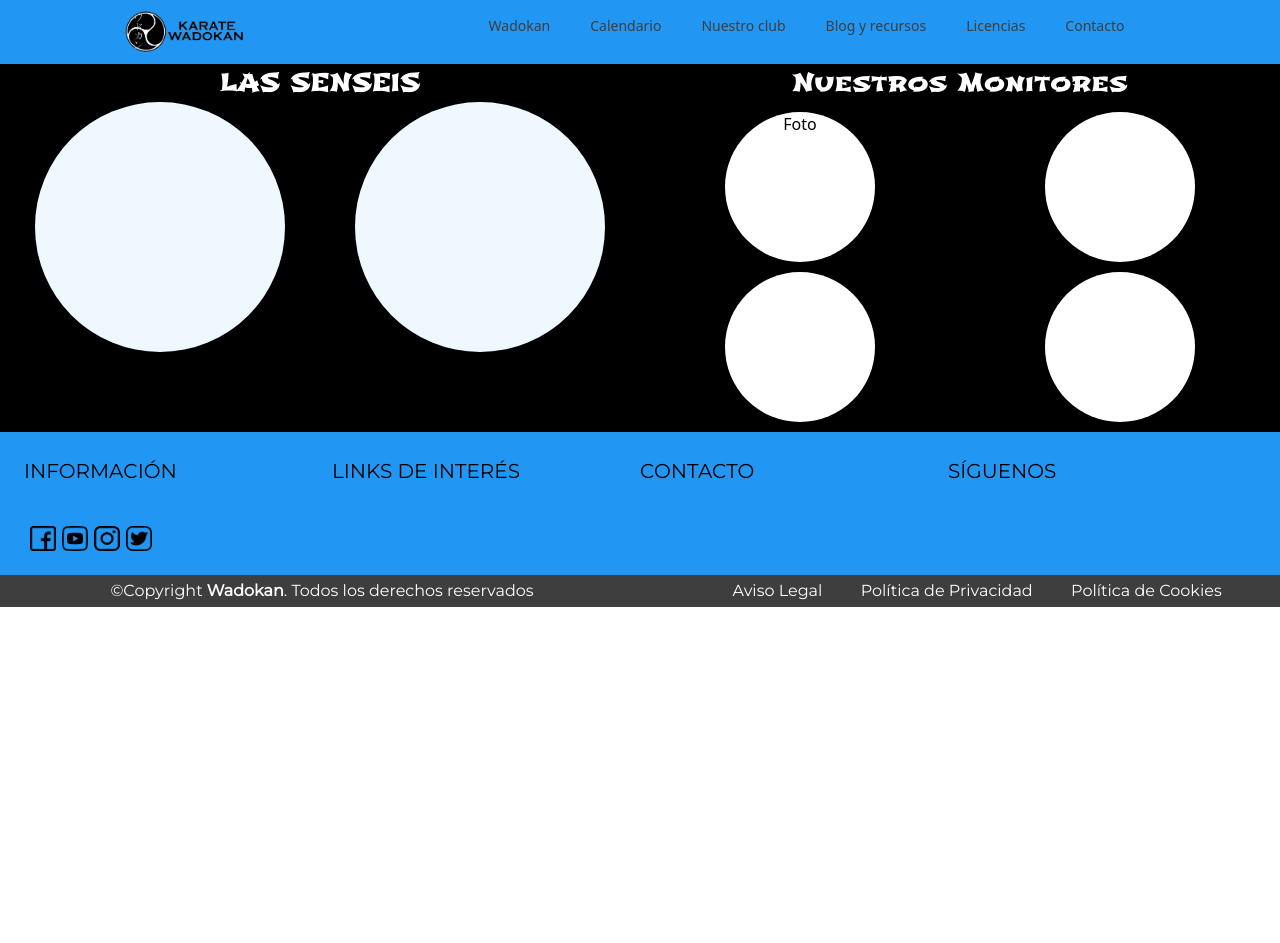
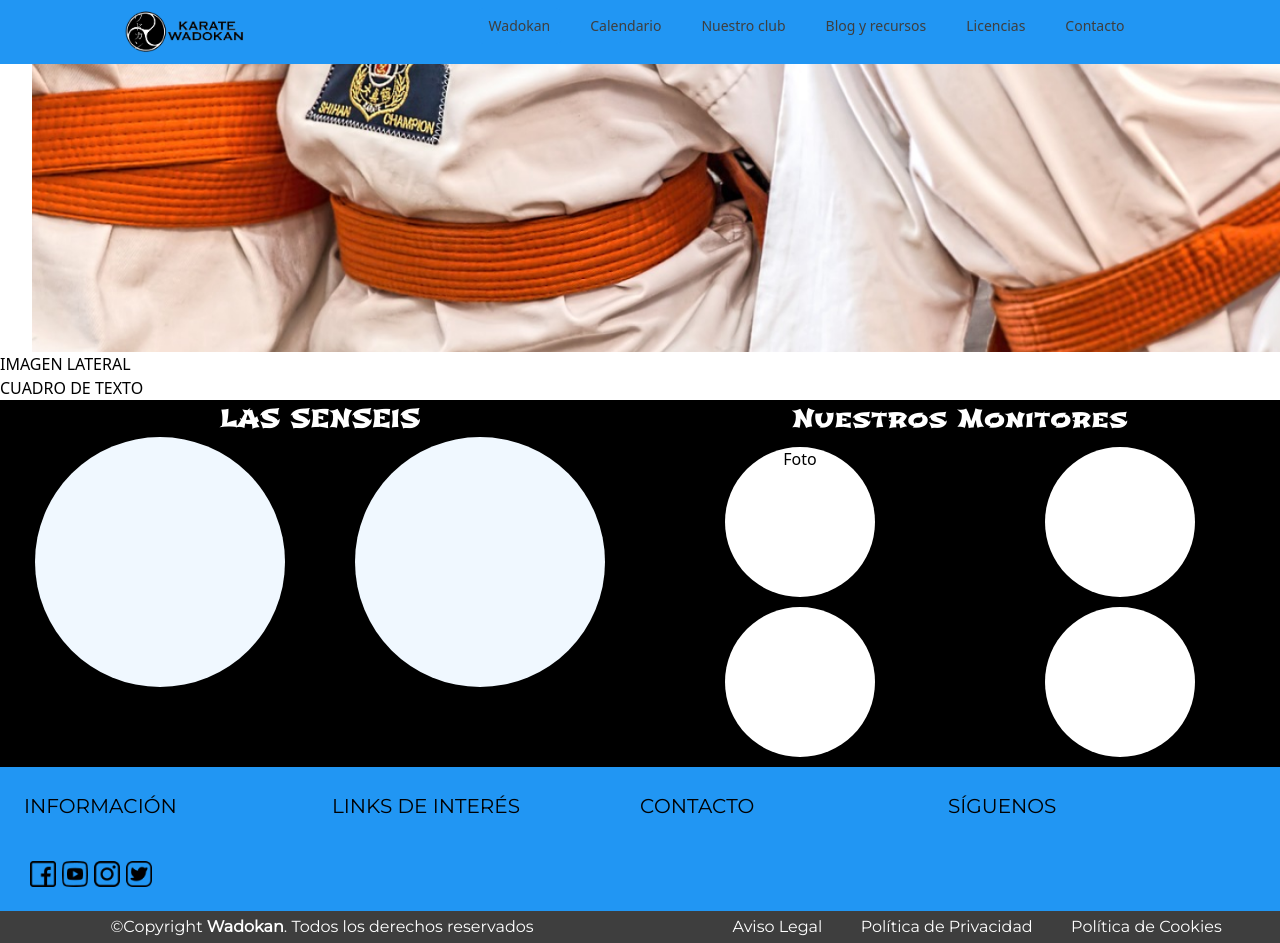
Before and after one commit to wadokan-karate/wadokan, a React (Vite) app: page /nuestro-club in a window 1280 px wide. Before the commit the page ends 800 px from the top, so only its background shows below. Built offline with nearby package versions, Linux system fonts and the light colour scheme.

Commit message:
saving changes

```diff
--- /dev/null
+++ b/src/components/ClubHistory.jsx
@@ -0,0 +1,21 @@
+import '../components/style/club.css'
+
+const ClubHistory = () => {
+
+    return (
+        <>
+        <div className="bannerClub">
+            <img src="src\assets\img\Imagen de portada.png" alt="" />
+        </div>
+
+        <div className='ourHistoryContainer'>
+            <div>IMAGEN LATERAL</div>
+            <div>CUADRO DE TEXTO</div>
+
+        </div>
+
+        </>
+    );
+};
+
+export default ClubHistory;
--- /dev/null
+++ b/src/components/style/club.css
@@ -0,0 +1,3 @@
+.bannerClub{
+    margin-left: 2.5%;
+}
--- a/src/pages/Club.jsx
+++ b/src/pages/Club.jsx
@@ -1,9 +1,11 @@
 import OurTeam from "../components/OurTeam";
+import ClubHistory from "../components/ClubHistory";
 
 const Club = () => {
 
     return (
         <>
+        <ClubHistory/>
            <OurTeam/>
         </>
     );
```
Also changed, not shown: src/assets/img/Imagen de portada.png (added), src/assets/img/karate-g372357a3b_1280.jpg (added).
